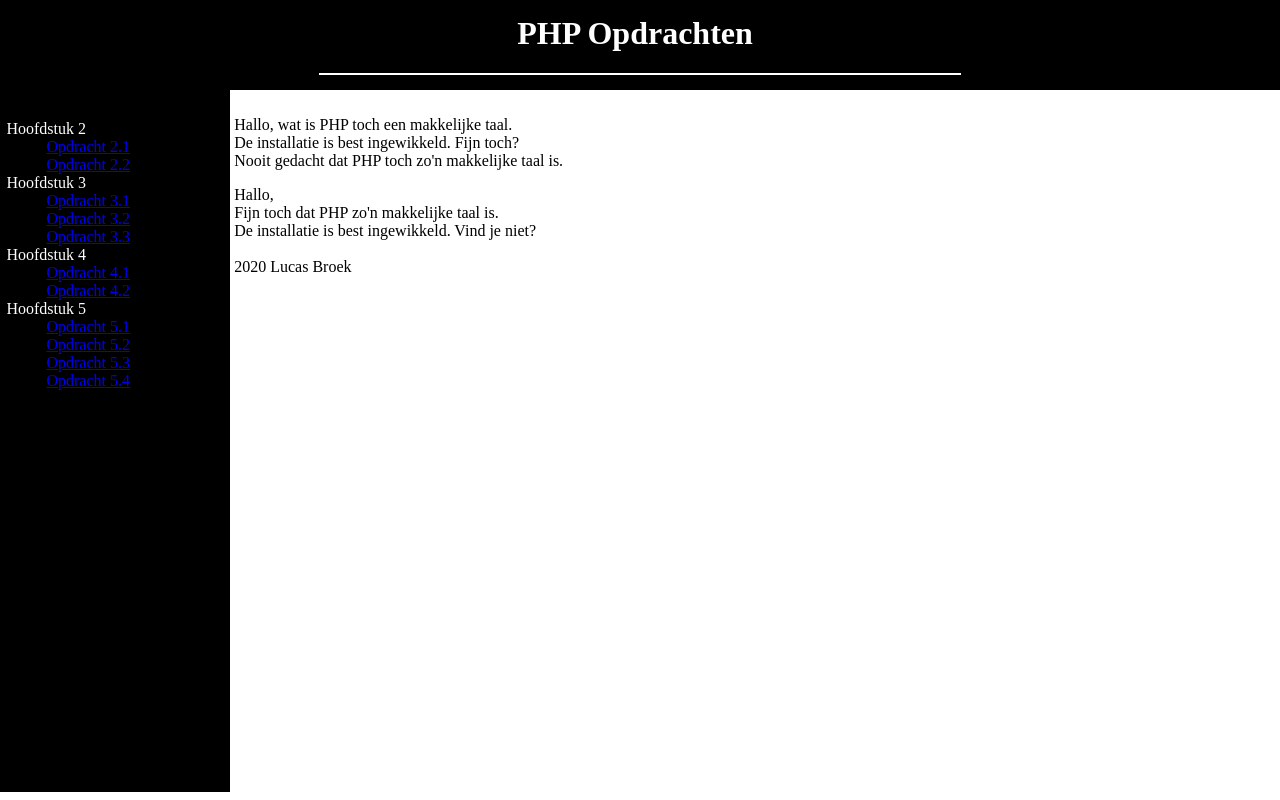
After one commit to LucasBroek/phpopdrachten, a PHP site: the page made by Periode 3/Hoofdstuk 2/Opdracht 2.2.php in a window 1280 px wide. The commit adds this page. Run offline with PHP 8.4, Linux system fonts and the light colour scheme.

Commit message:
Updated includes, toevoegen opdracht 2.1 en 2,2.

```diff
--- a/Includes/footer.php
+++ b/Includes/footer.php
@@ -1,5 +1,6 @@
 <?php
     include "variabelen.php";
+    echo "<br>" .$year . " " . $name;
 ?>
 </div>
 </body>
--- a/Includes/nav.php
+++ b/Includes/nav.php
@@ -13,10 +13,10 @@
         <li>
             <ul>
                 <li>
-                    Opdracht 2.1
+                    <a href="../Hoofdstuk 2/Opdracht 2.1.php">Opdracht 2.1</a>
                 </li>
                 <li>
-                    Opdracht 2.2
+                    <a href="../Hoofdstuk 2/Opdracht 2.2.php">Opdracht 2.2</a>
                 </li>
             </ul>
         </li>
--- a/Includes/variabelen.php
+++ b/Includes/variabelen.php
@@ -1,4 +1,3 @@
 <?php
 $year = date("Y");
 $name = "Lucas Broek";
-echo $year . " " . $name;
--- /dev/null
+++ b/Periode 3/Hoofdstuk 2/Opdracht 2.2.php
@@ -0,0 +1,35 @@
+<?php
+/**
+ * Created by PhpStorm.
+ * User: LuBro
+ * Date: 03/03/2020
+ * Time: 12:06
+ */
+include "../../Includes/header.php";
+include "../../Includes/nav.php";
+
+$text1 = "Hallo";
+$text2 = "een makkelijke taal";
+$text3 = "toch zo'n makkelijke taal";
+$text4 = "wat is";
+$text5 =  "PHP";
+$text6 = "Nooit gedacht dat";
+$text7 = "De installatie is best ingewikkeld";
+$text8 = "Fijn";
+$text9 = "?";
+$text10 = ".";
+$text11 = ",";
+$text12 = "<br>";
+$text13 = "is";
+$text14 = "Vind je niet";
+$text15 = "toch";
+
+echo "<p>" . $text1 . $text11 . " " . $text4 . " " . $text5 . " ". $text15 . " ". $text2 . $text10 . $text12
+    . $text7 . $text10 . " " . $text8 . " " . $text15 . $text9 . $text12 . $text6 . " " . $text5 . " " . $text3
+    . " " . $text13 . $text10 . "</p>";
+
+echo "<p>" . $text1 . $text11 . $text12 . $text8 . " " . $text15 . " dat " . $text5 . " zo'n makkelijke taal " . $text13 . $text10 . $text12 . $text7 . $text10 . " " . $text14 . $text9 . $text12;
+
+
+
+include "../../Includes/footer.php";
```
Also changed, not shown: Periode 3/Hoofdstuk 2/Opdracht 2.1.php (added, +13 -0 lines).
